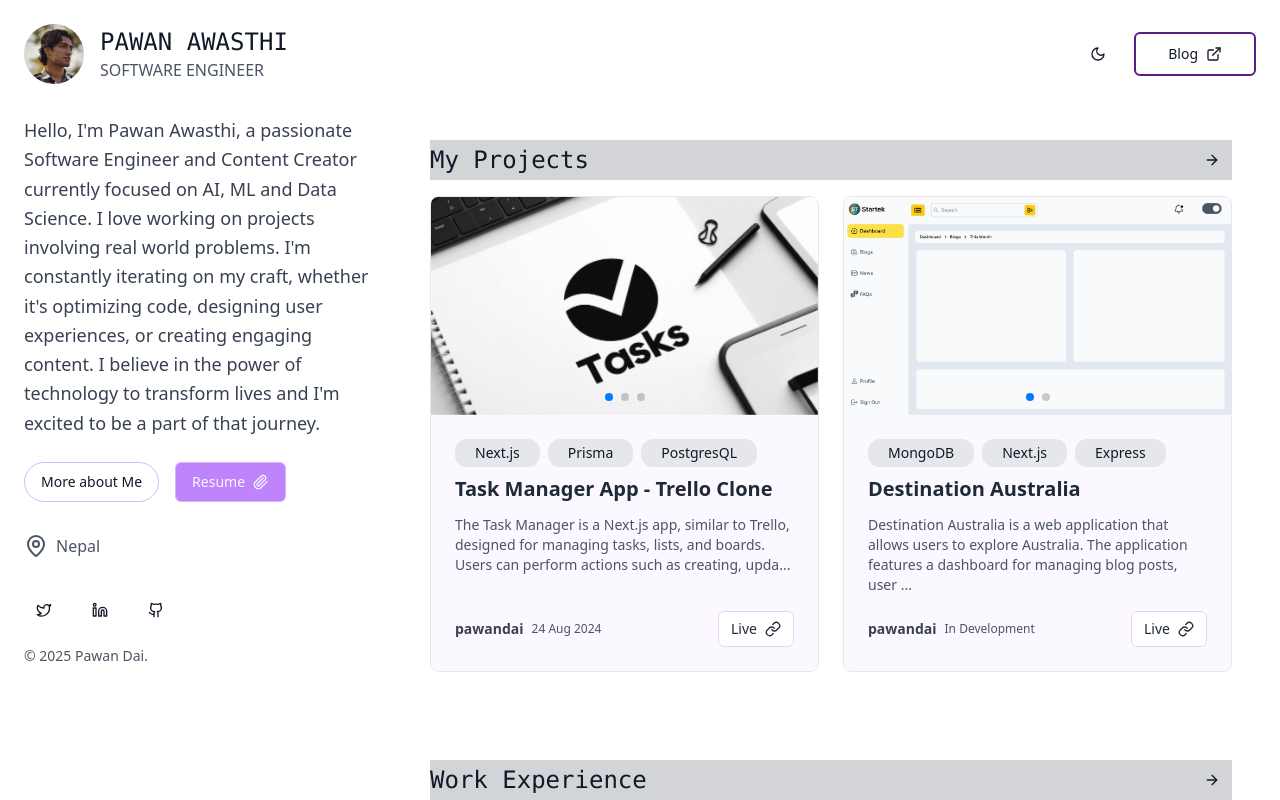
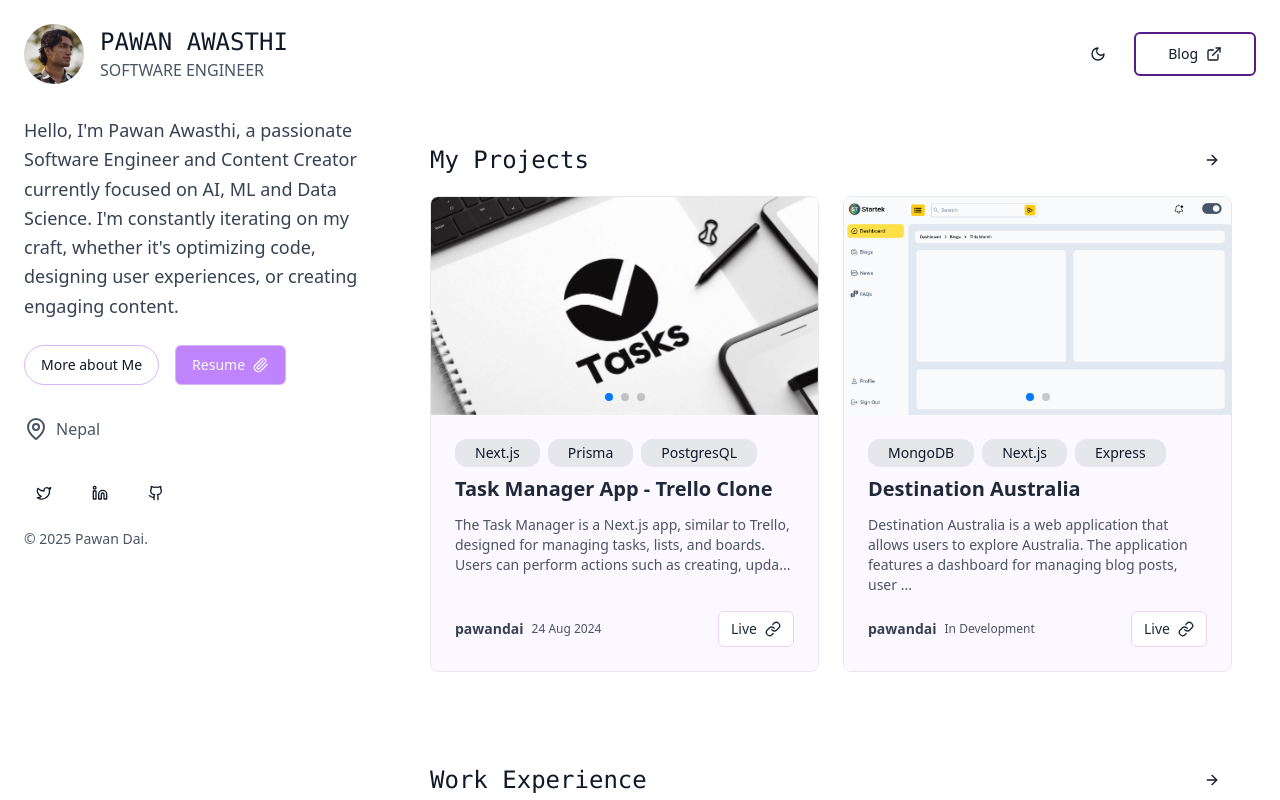
Before and after one commit to pawandai/pawandai.github.io, a Next.js app: page / in a window 1280 px wide. Shown: the top 800 px of the page. Built offline with nearby package versions, Linux system fonts and the light colour scheme.

Commit message:
UI made consistent

```diff
--- a/app/page.tsx
+++ b/app/page.tsx
@@ -323,11 +323,12 @@ export default function Portfolio() {
     <motion.div
       layoutId={`${section}-header`}
       className={`
-        flex justify-between items-center backdrop-blur-lg bg-gray-800/20
-        ${section === "about" ? "z-[150]" : "z-[100]"}
+        flex justify-between items-center backdrop-blur-lg ${
+          section === "about" ? "z-[150]" : "z-[100]"
+        }
         ${
           isExpanded(section)
-            ? "sticky top-0 p-6 border-b border-gray-200 dark:border-gray-800"
+            ? "sticky top-0 p-6 border-b border-gray-200 dark:border-gray-800 bg-white/90 dark:bg-black/80"
             : "mb-4"
         }
         ${className}
@@ -489,7 +490,7 @@ export default function Portfolio() {
             animate={{ opacity: 1, backdropFilter: "blur(5px)" }}
             exit={{ opacity: 0, backdropFilter: "blur(0px)" }}
             transition={{ duration: 0.25 }}
-            className="fixed inset-0 bg-black/60 z-[50]"
+            className="fixed inset-0 bg-black/40 z-[50]"
             onClick={() => setExpandedSection(null)}
           />
         )}
@@ -612,12 +613,9 @@ export default function Portfolio() {
               className="text-gray-700 dark:text-gray-300 text-lg leading-relaxed"
             >
               Hello, I'm Pawan Awasthi, a passionate Software Engineer and
-              Content Creator currently focused on AI, ML and Data Science. I
-              love working on projects involving real world problems. I'm
+              Content Creator currently focused on AI, ML and Data Science. I'm
               constantly iterating on my craft, whether it's optimizing code,
-              designing user experiences, or creating engaging content. I
-              believe in the power of technology to transform lives and I'm
-              excited to be a part of that journey.
+              designing user experiences, or creating engaging content.
             </motion.p>
             <div className="flex items-center gap-4">
               <Button
@@ -724,17 +722,18 @@ export default function Portfolio() {
           >
             <ExpandedSectionContainer
               section="projects"
-              className={
-                isExpanded("projects") ? "" : "sm:p-6 dark:bg-transparent"
-              }
+              className={isExpanded("projects") ? "" : "sm:p-6"}
             >
               <ExpandedSectionHeader section="projects" title="My Projects" />
 
               <motion.div
                 layoutId="projects-grid"
                 className={`
-                  grid grid-cols-1
-                  ${isExpanded("projects") ? "sm:p-6 pt-4" : ""}
+                  grid grid-cols-1 ${
+                    isExpanded("projects")
+                      ? "sm:p-6 pt-4 bg-white/95 dark:bg-black/80"
+                      : ""
+                  }
                   ${
                     isExpanded("projects")
                       ? "sm:grid-cols-1 lg:grid-cols-2 gap-6"
@@ -805,7 +804,11 @@ export default function Portfolio() {
           >
             <ExpandedSectionContainer
               section="experience"
-              className={isExpanded("experience") ? "" : "p-2 sm:p-6"}
+              className={`${
+                isExpanded("experience")
+                  ? "bg-white/95 dark:bg-black/80"
+                  : "p-2 sm:p-6"
+              }`}
             >
               <ExpandedSectionHeader
                 section="experience"
@@ -1042,7 +1045,7 @@ export default function Portfolio() {
 
                       <div className="space-y-3">
                         <div className="flex items-center gap-3">
-                          <div className="w-10 h-10 bg-purple-100 dark:bg-purple-900/30 rounded-full flex items-center justify-center">
+                          <div className="w-10 h-10 bg-purple-100 dark:bg-purple-900/50 rounded-full flex items-center justify-center">
                             <svg
                               xmlns="http://www.w3.org/2000/svg"
                               fill="none"
@@ -1129,7 +1132,7 @@ export default function Portfolio() {
                               name="name"
                               value={contactForm.name}
                               onChange={handleInputChange}
-                              className="w-full p-2 border border-gray-300 dark:border-gray-700 rounded-md"
+                              className="w-full p-2 rounded-md outline-none border border-gray-300 dark:border-gray-700 bg-white dark:bg-black/30"
                             />
                           </div>
 
@@ -1142,7 +1145,7 @@ export default function Portfolio() {
                               name="email"
                               value={contactForm.email}
                               onChange={handleInputChange}
-                              className="w-full p-2 border border-gray-300 dark:border-gray-700 rounded-md"
+                              className="w-full p-2 rounded-md outline-none border border-gray-300 dark:border-gray-700 bg-white dark:bg-black/30"
                             />
                           </div>
 
@@ -1155,7 +1158,7 @@ export default function Portfolio() {
                               value={contactForm.message}
                               onChange={handleInputChange}
                               rows={4}
-                              className="w-full p-2 border border-gray-300 dark:border-gray-700 rounded-md"
+                              className="w-full p-2 rounded-md outline-none border border-gray-300 dark:border-gray-700 bg-white dark:bg-black/30"
                             />
                           </div>
 
@@ -1198,9 +1201,9 @@ export default function Portfolio() {
               pointerEvents: "auto"
             }}
           >
-            <motion.div className="bg-white dark:bg-purple-900/40 rounded-xl overflow-hidden max-h-[85vh] w-full max-w-6xl mx-auto overflow-y-auto shadow-2xl shadow-black/30 z-[300]">
+            <motion.div className="bg-white dark:bg-gray-900/60 rounded-xl overflow-hidden max-h-[85vh] w-full max-w-6xl mx-auto overflow-y-auto shadow-2xl shadow-black/30 z-[300]">
               {/* About Header */}
-              <div className="sticky top-0 z-[310] flex justify-between items-center bg-transparent dark:bg-purple-900/30 p-6 border-b border-gray-200 dark:border-gray-800 backdrop-blur-lg">
+              <div className="sticky top-0 z-[310] flex justify-between items-center bg-transparent dark:bg-gray-900/30 p-6 border-b border-gray-200 dark:border-gray-800 backdrop-blur-lg">
                 <h2 className="text-2xl font-mono">About Me</h2>
                 <Button
                   variant="ghost"
@@ -1262,8 +1265,7 @@ export default function Portfolio() {
                       <h3 className="text-xl font-bold mb-3">My Journey</h3>
                       <p className="text-gray-700 dark:text-gray-300 mb-4">
                         I'm a passionate Software Engineer and Content Creator
-                        currently focused on AI, ML and Data Science. I love
-                        working on projects involving real world problems. I'm
+                        currently focused on AI, ML and Data Science. I'm
                         constantly iterating on my craft, whether it's
                         optimizing code, designing user experiences, or creating
                         engaging content.
```
